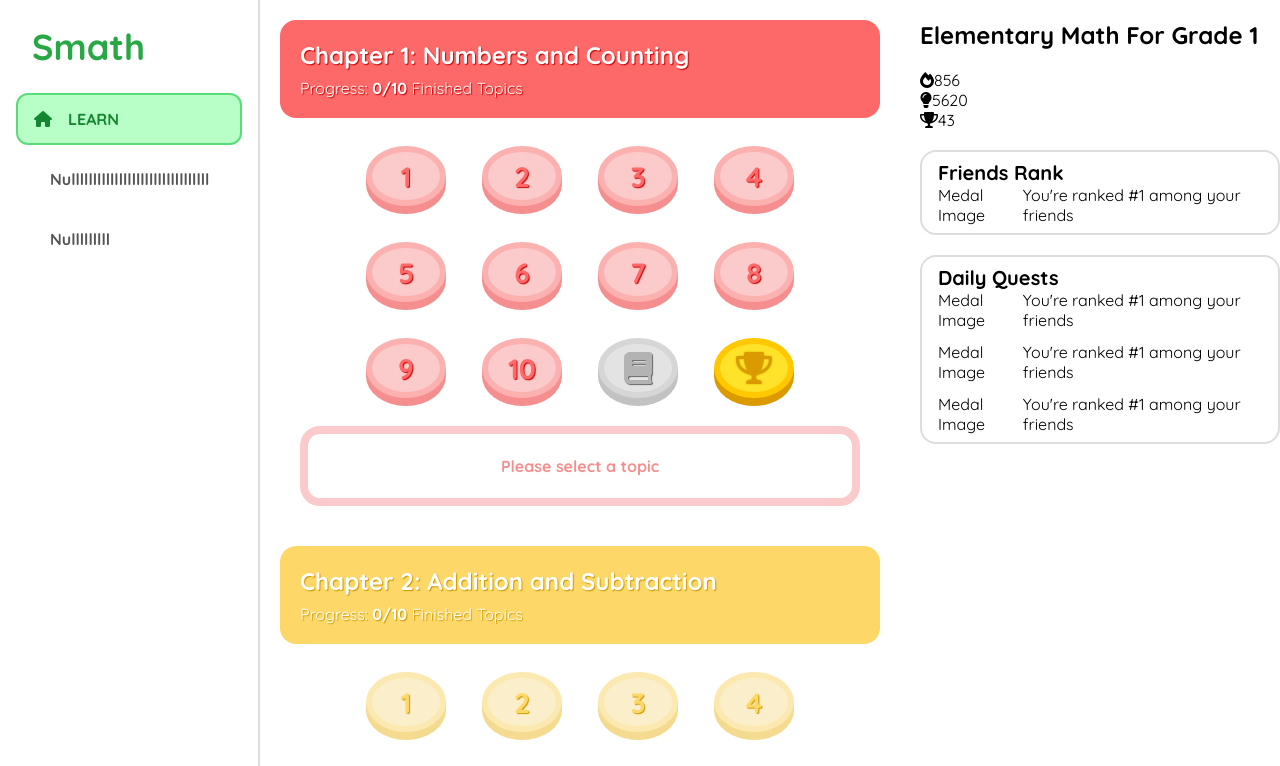
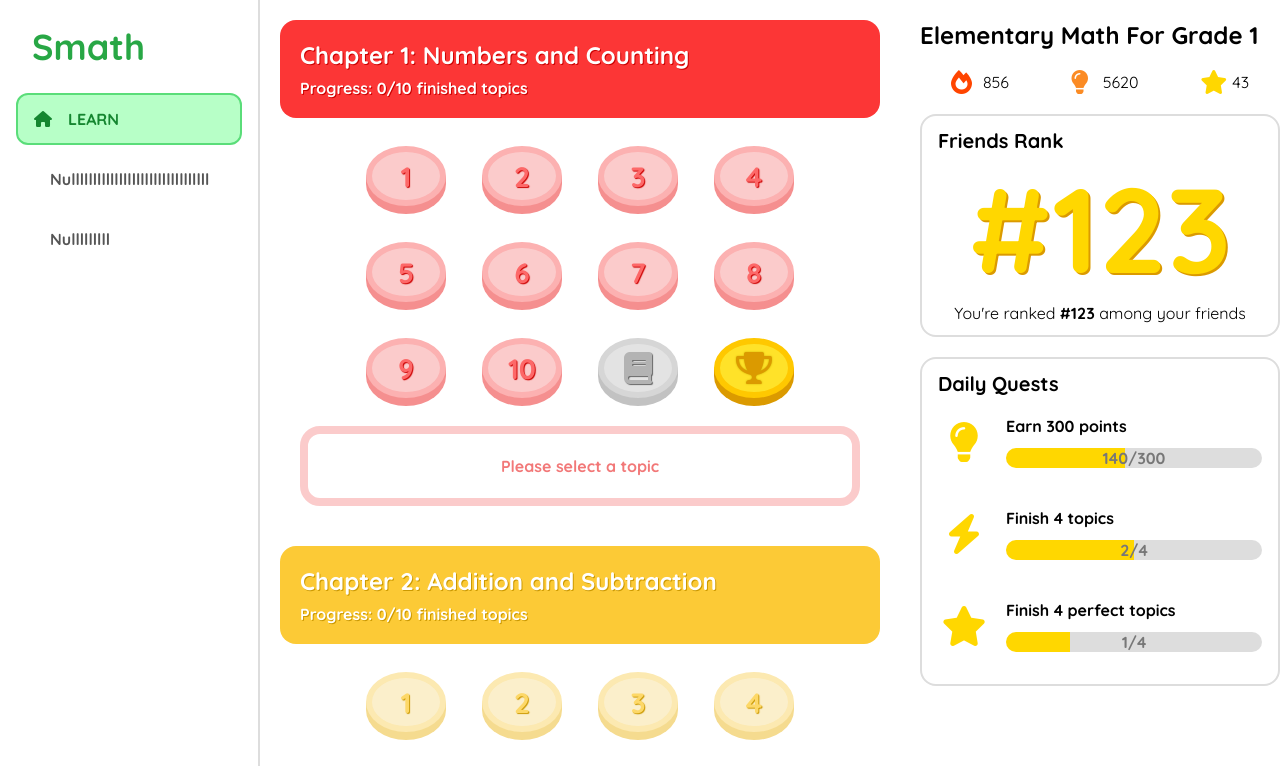
Before and after one commit to PanpaKawaii/ElementaryMathLearningApp, a React (Vite) app: page /learn in a window 1280 px wide. Shown: the top 766 px of the page. Built offline with nearby package versions, Linux system fonts and the light colour scheme.

Commit message:
Style DailyDetail

```diff
--- a/src/app/pages/DailyDetail/DailyDetail.css
+++ b/src/app/pages/DailyDetail/DailyDetail.css
@@ -11,10 +11,38 @@
 
     h1 {
         font-size: 24px;
+        word-break: break-all;
+    }
+
+    .achievement {
+        display: flex;
+        justify-content: space-around;
+
+        div {
+            display: flex;
+            align-items: center;
+        }
+
+        i {
+            width: 32px;
+            font-size: 24px;
+        }
+
+        .fa-fire {
+            color: #ff4500;
+        }
+
+        .fa-lightbulb {
+            color: #fb8b24;
+        }
+
+        .fa-star {
+            color: #ffd700;
+        }
     }
 
     section {
-        padding: 8px 16px;
+        padding: 12px 16px;
         border: 2px solid #ddd;
         border-radius: 16px;
         box-sizing: border-box;
@@ -24,14 +52,63 @@
             font-weight: bold;
         }
 
-            .quests {
-                display: flex;
-                flex-direction: column;
-                gap: 12px;
+        .rank {
+            text-align: center;
+
+            .number {
+                font-size: 120px;
+                font-weight: bold;
             }
 
-        .detail {
+            .gold {
+                color: #ffd700;
+                text-shadow: 2px 2px 0 hsl(42, 100%, 43%);
+            }
+
+            .silver {
+                color: #c0c0c0;
+                text-shadow: 2px 2px 0 hsl(0, 0%, 50%);
+            }
+
+            .bronze {
+                color: #cd7f32;
+                text-shadow: 2px 2px 0 hsl(30, 70%, 40%);
+            }
+        }
+
+        .quests {
             display: flex;
+            flex-direction: column;
+
+            .detail {
+                padding: 20px 0;
+                display: flex;
+                gap: 16px;
+
+                i {
+                    width: 52px;
+                    color: #ffd700;
+                    text-align: center;
+                    align-content: center;
+                    font-size: 40px;
+                }
+
+                .text {
+                    flex: 1;
+                    display: flex;
+                    flex-direction: column;
+                    gap: 12px;
+                    font-weight: bold;
+
+                    .progress {
+                        width: 100%;
+                        color: #777;
+                        text-align: center;
+                        /* background: linear-gradient(to right, #ffc107 34%, #ccc 34%); */
+                        border-radius: 10px;
+                    }
+                }
+            }
         }
     }
 }
--- a/src/app/pages/DailyDetail/DailyDetail.jsx
+++ b/src/app/pages/DailyDetail/DailyDetail.jsx
@@ -7,33 +7,68 @@ export default function DailyDetail() {
         <div className='dailydetail-container'>
             <h1>{SubjectSample.subjectName}</h1>
 
-            <div>
+            <div className='achievement'>
                 <div><i className='fa-solid fa-fire'></i>856</div>
                 <div><i className='fa-solid fa-lightbulb'></i>5620</div>
-                <div><i className='fa-solid fa-trophy'></i>43</div>
+                <div><i className='fa-solid fa-star'></i>43</div>
             </div>
 
             <section>
                 <div className='title'>Friends Rank</div>
-                <div className='detail'>
-                    <div>Medal Image</div>
-                    <div className='text'>You're ranked #1 among your friends</div>
+                <div className='rank'>
+                    <div
+                        className={`number gold`}
+                    >
+                        #123
+                    </div>
+                    <div className='text'>You're ranked <b>#123</b> among your friends</div>
                 </div>
             </section>
+
             <section>
                 <div className='title'>Daily Quests</div>
                 <div className='quests'>
                     <div className='detail'>
-                        <div>Medal Image</div>
-                        <div className='text'>You're ranked #1 among your friends</div>
+                        <i className='fa-solid fa-lightbulb'></i>
+                        <div className='text'>
+                            <div>Earn 300 points</div>
+                            <div
+                                className='progress'
+                                style={{
+                                    background: `linear-gradient(to right, #ffd700 ${140 * 100 / 300}%, #ddd ${140 * 100 / 300}%)`
+                                }}
+                            >
+                                140/300
+                            </div>
+                        </div>
                     </div>
                     <div className='detail'>
-                        <div>Medal Image</div>
-                        <div className='text'>You're ranked #1 among your friends</div>
+                        <i className='fa-solid fa-bolt'></i>
+                        <div className='text'>
+                            <div>Finish 4 topics</div>
+                            <div
+                                className='progress'
+                                style={{
+                                    background: `linear-gradient(to right, #ffd700 ${2 * 100 / 4}%, #ddd ${2 * 100 / 4}%)`
+                                }}
+                            >
+                                2/4
+                            </div>
+                        </div>
                     </div>
                     <div className='detail'>
-                        <div>Medal Image</div>
-                        <div className='text'>You're ranked #1 among your friends</div>
+                        <i className='fa-solid fa-star'></i>
+                        <div className='text'>
+                            <div>Finish 4 perfect topics</div>
+                            <div
+                                className='progress'
+                                style={{
+                                    background: `linear-gradient(to right, #ffd700 ${1 * 100 / 4}%, #ddd ${1 * 100 / 4}%)`
+                                }}
+                            >
+                                1/4
+                            </div>
+                        </div>
                     </div>
                 </div>
             </section>
--- a/src/app/pages/LearnContainer/Progress/Progress.css
+++ b/src/app/pages/LearnContainer/Progress/Progress.css
@@ -30,6 +30,10 @@
             h3 {
                 font-size: 24px;
                 margin: 0 0 8px;
+            }
+
+            .topic-progress {
+                font-weight: bold;
             }
         }
 
@@ -73,8 +77,6 @@
             width: auto;
             height: 80px;
             margin: 0 20px 20px;
-            color: #fd73a7;
-            /* ======================================================================= */
             font-weight: bold;
             background-color: #fec2d6;
             /* ======================================================================= */
--- a/src/app/pages/LearnContainer/Progress/Progress.jsx
+++ b/src/app/pages/LearnContainer/Progress/Progress.jsx
@@ -24,12 +24,12 @@ export default function Progress() {
                     <div
                         className='chapter-heading'
                         style={{
-                            backgroundColor: `hsl(${Math.round(chapter_index * (360 / 8))}, 97%, 70%)`,
-                            textShadow: `1px 1px 1px hsl(${Math.round(chapter_index * (360 / 8))}, 100%, 40%)`,
+                            backgroundColor: `hsl(${Math.round(chapter_index * (360 / 8))}, 97%, 60%)`,
+                            textShadow: `1px 1px 0px hsl(${Math.round(chapter_index * (360 / 8))}, 100%, 40%)`,
                         }}
                     >
                         <h3>{chapter.chapterName}</h3>
-                        <div>Progress: <b>0/10</b> Finished Topics</div>
+                        <div className='topic-progress'>Progress: 0/10 finished topics</div>
                     </div>
                     {chapter.topics.length > 0 ? (
                         <div className='topics'>
@@ -53,7 +53,6 @@ export default function Progress() {
                                 height={'60px'}
                                 border={'6px'}
                                 radius={'50%'}
-                                // maincolor={`${Math.round(chapter_index * (360 / 8))}`}
                                 maincolor={'locked'}
                                 onToggle={() =>
                                     handleToggle({
@@ -92,7 +91,7 @@ export default function Progress() {
                     <div
                         className='please-select'
                         style={{
-                            color: `hsl(${Math.round(chapter_index * (360 / 8))}, 83%, 76%)`,
+                            color: `hsl(${Math.round(chapter_index * (360 / 8))}, 83%, 71%)`,
                             border: `8px solid hsl(${Math.round(chapter_index * (360 / 8))}, 84%, 89%)`,
                         }}
                     >
@@ -102,15 +101,14 @@ export default function Progress() {
                     <div
                         className={`selected-topic ${(chapter.chapterId == SelectedChapter?.chapterId && SelectedTopic) ? '' : 'hidden'}`}
                         style={{
-                            color: `hsl(${Math.round(chapter_index * (360 / 8))}, 97%, 70%)`,
-                            backgroundColor: `hsl(${Math.round(chapter_index * (360 / 8))}, 92%, 84%)`,
+                            backgroundColor: `hsl(${Math.round(chapter_index * (360 / 8))}, 92%, 79%)`,
                         }}
                     >
                         {/* <div className='chapter-title'>{SelectedChapter?.chapterName}</div> */}
                         <div
                             className='topic-title'
                             style={{
-                                textShadow: `1px 1px 1px hsl(${Math.round(chapter_index * (360 / 8))}, 100%, 40%)`,
+                                textShadow: `1px 1px 0px hsl(${Math.round(chapter_index * (360 / 8))}, 100%, 40%)`,
                             }}
                         >
                             {SelectedTopic?.topicName ? SelectedTopic?.topicName : SelectedTopic?.topicId}
```
